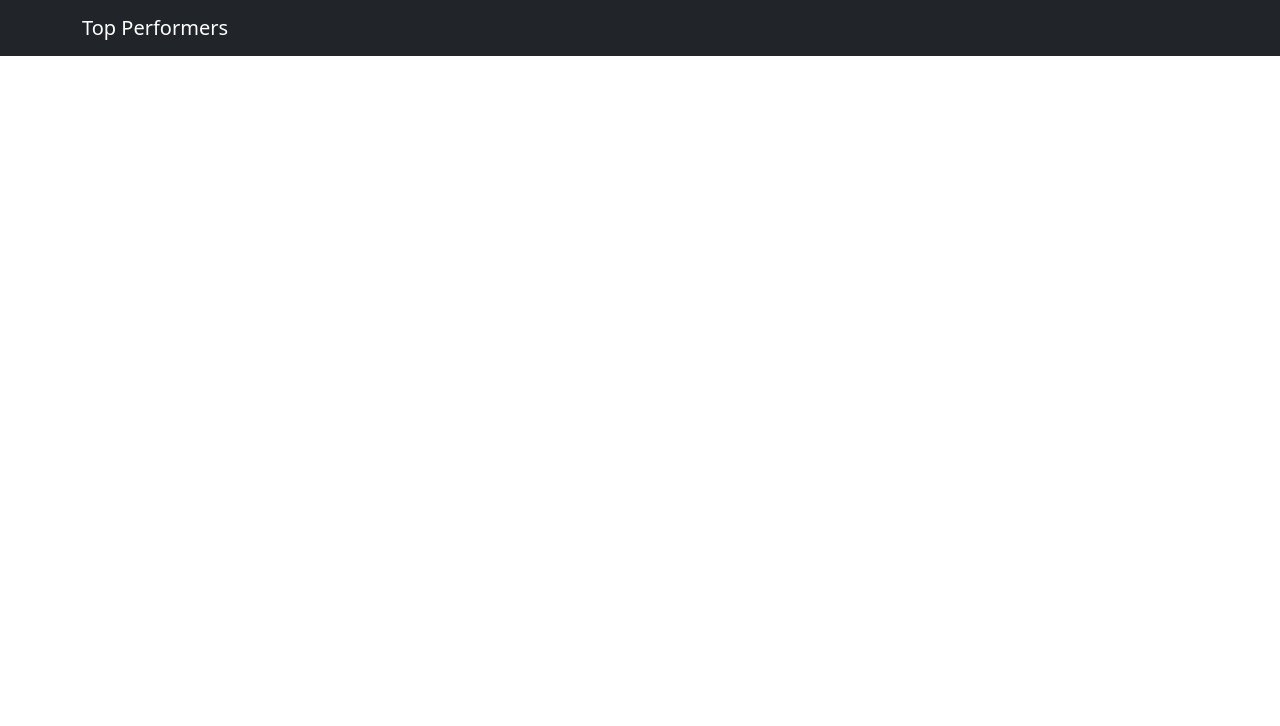
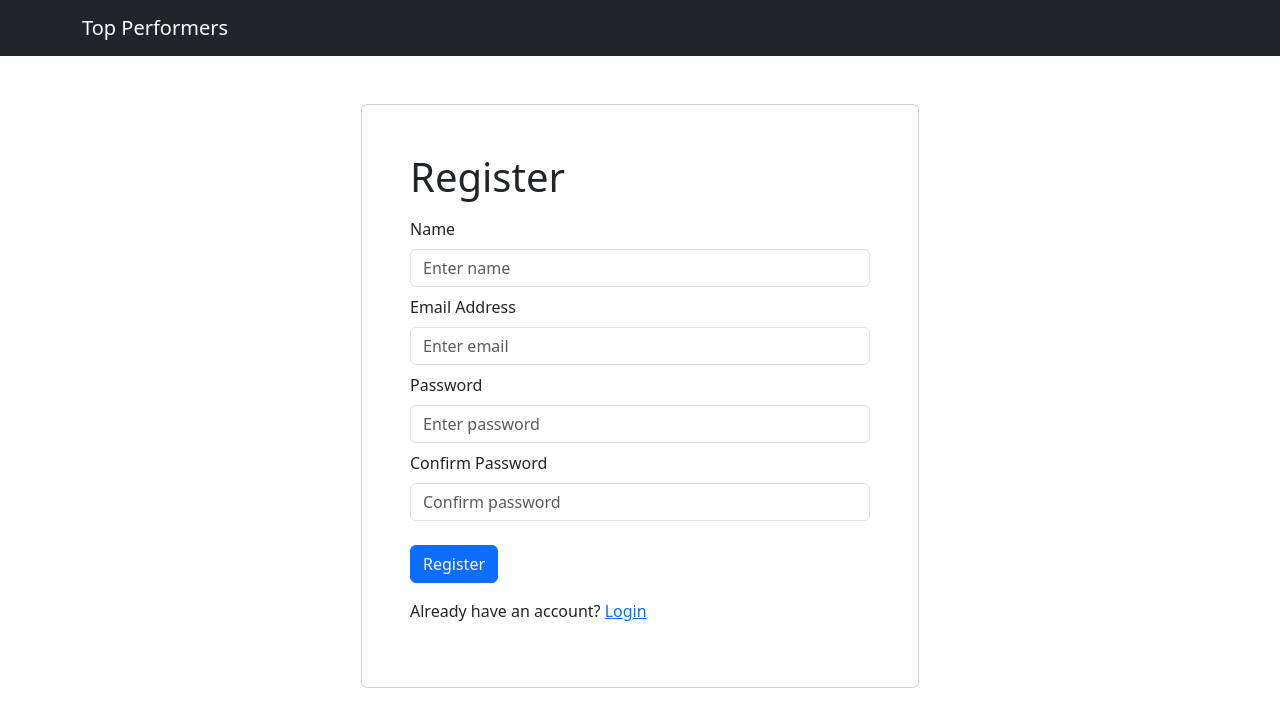
Before and after one commit to CodeRabbid/top-performers, a React (Vite) app in the folder frontend/: page /register in a window 1280 px wide. Shown: the top 726 px of the page. Built offline with nearby package versions, Linux system fonts and the light colour scheme.

Commit message:
fill register page

```diff
--- /dev/null
+++ b/frontend/src/components/FormContainer.jsx
@@ -0,0 +1,15 @@
+import { Container, Row, Col } from 'react-bootstrap';
+
+const FormContainer = ({ children }) => {
+  return (
+    <Container>
+      <Row className='justify-content-md-center mt-5'>
+        <Col xs={12} md={6} className='card p-5'>
+          {children}
+        </Col>
+      </Row>
+    </Container>
+  );
+};
+
+export default FormContainer;
--- a/frontend/src/main.jsx
+++ b/frontend/src/main.jsx
@@ -6,6 +6,7 @@ import {
   createBrowserRouter,
   createRoutesFromElements,
   Route,
+  RouterProvider,
 } from "react-router-dom";
 import RegisterScreen from "./screens/RegisterScreen.jsx";
 
@@ -18,7 +19,5 @@ const router = createBrowserRouter(
 );
 
 ReactDOM.createRoot(document.getElementById("root")).render(
-  <React.StrictMode>
-    <App />
-  </React.StrictMode>
+  <RouterProvider router={router} />
 );
--- a/frontend/src/screens/RegisterScreen.jsx
+++ b/frontend/src/screens/RegisterScreen.jsx
@@ -1,5 +1,50 @@
+import { Form, Button, Row, Col } from "react-bootstrap";
+import FormContainer from "../components/FormContainer";
+import { Link } from "react-router-dom";
+
 const RegisterScreen = () => {
-  return null;
+  console.log("register");
+  return (
+    <FormContainer>
+      <h1>Register</h1>
+      <Form onSubmit={() => {}}>
+        <Form.Group className="my-2" controlId="name">
+          <Form.Label>Name</Form.Label>
+          <Form.Control type="name" placeholder="Enter name"></Form.Control>
+        </Form.Group>
+
+        <Form.Group className="my-2" controlId="email">
+          <Form.Label>Email Address</Form.Label>
+          <Form.Control type="email" placeholder="Enter email"></Form.Control>
+        </Form.Group>
+
+        <Form.Group className="my-2" controlId="password">
+          <Form.Label>Password</Form.Label>
+          <Form.Control
+            type="password"
+            placeholder="Enter password"
+          ></Form.Control>
+        </Form.Group>
+        <Form.Group className="my-2" controlId="confirmPassword">
+          <Form.Label>Confirm Password</Form.Label>
+          <Form.Control
+            type="password"
+            placeholder="Confirm password"
+          ></Form.Control>
+        </Form.Group>
+
+        <Button type="submit" variant="primary" className="mt-3">
+          Register
+        </Button>
+      </Form>
+
+      <Row className="py-3">
+        <Col>
+          Already have an account? <Link to={`/login`}>Login</Link>
+        </Col>
+      </Row>
+    </FormContainer>
+  );
 };
 
 export default RegisterScreen;
```
